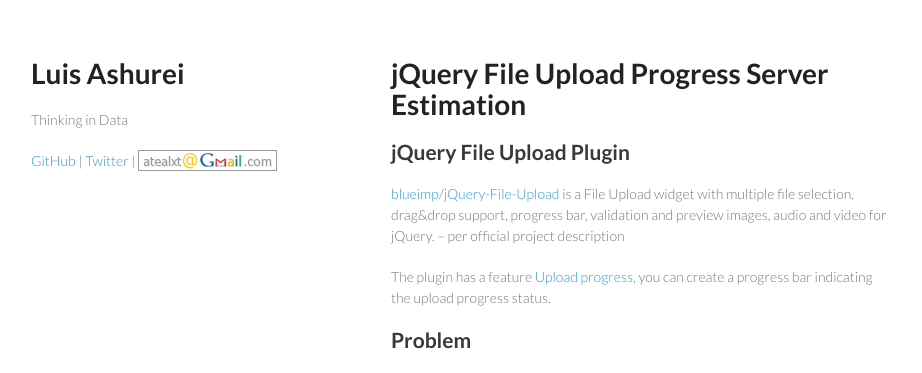
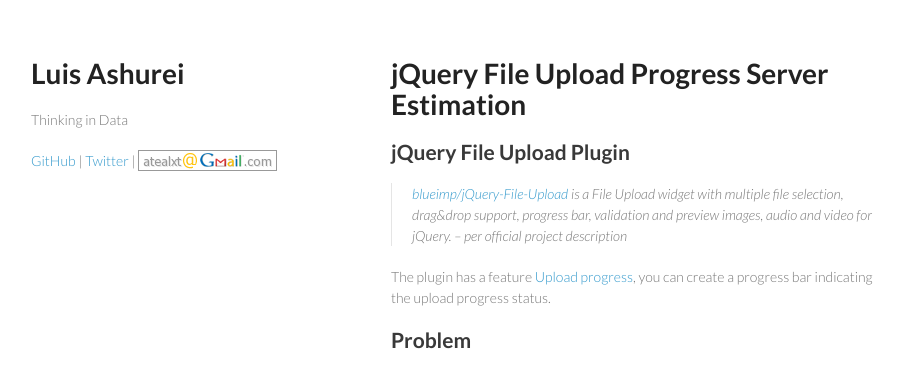
Before and after one commit to atealxt/atealxt.github.io, a Jekyll site: the page built from _posts/2015-11-03-jquery-file-upload-progress-server-estimation.md, in a window 1280 px wide. Shown: the top 373 px of the page, without its empty margins (179-1101 px from the left). Built offline with Jekyll 4.4.1, drawn with Linux system fonts in a browser that asks for light colours; comment, search, counter and statistics services are not loaded.

Commit message:
Update 2015-11-03-jquery-file-upload-progress-server-estimation.md

```diff
--- a/_posts/2015-11-03-jquery-file-upload-progress-server-estimation.md
+++ b/_posts/2015-11-03-jquery-file-upload-progress-server-estimation.md
@@ -11,8 +11,8 @@
 
 ## jQuery File Upload Plugin
 
-[blueimp/jQuery-File-Upload](https://github.com/blueimp/jQuery-File-Upload) is a File Upload widget with multiple file selection, drag&drop support, progress bar, validation and preview images, audio and video for jQuery.
- -- per official project description
+> [blueimp/jQuery-File-Upload](https://github.com/blueimp/jQuery-File-Upload) is a File Upload widget with multiple file selection, drag&drop support, progress bar, validation and preview images, audio and video for jQuery.
+-- per official project description
 
 The plugin has a feature [Upload progress](https://github.com/blueimp/jQuery-File-Upload/wiki/Browser-support), you can create a progress bar indicating the upload progress status.
 
```
